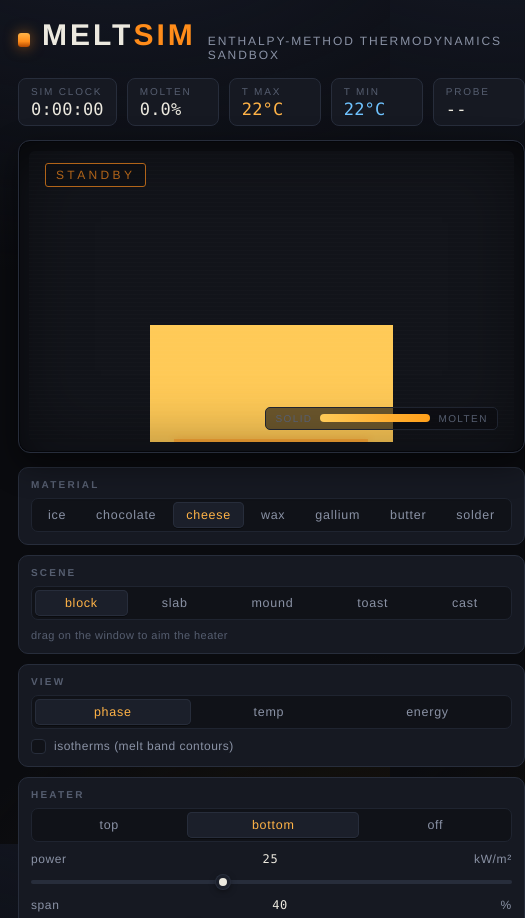
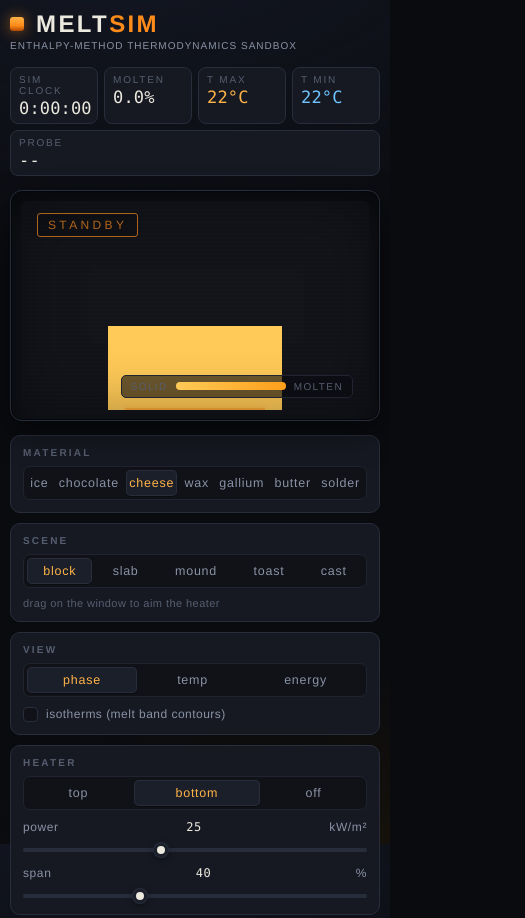
Before and after one commit to Leo-Y-Zhang/MeltSim, a website built with Vite: page index.html in a window 390 px wide. Shown: the top 918 px of the page, 525 px wide, since content can reach past the window. Built offline with nearby package versions, Linux system fonts and the light colour scheme.

Commit message:
1.0.2: the bench fits on phones
The five masthead readouts could not wrap, and grid items default to
min-width: auto, so on a phone they widened the whole page and the
controls rail ran off the right edge. Below 900px the readouts wrap and
every bench area can shrink; below 520px the masthead tightens. Layout
only: no physics change. lint, typecheck, 227 tests and the build pass;
checked at 390px and 1280px with no horizontal overflow.

```diff
--- a/package.json
+++ b/package.json
@@ -1,6 +1,6 @@
 {
   "name": "meltsim",
-  "version": "1.0.1",
+  "version": "1.0.2",
   "author": "Leo Y. Zhang",
   "private": true,
   "type": "module",
--- a/src/ui/style.css
+++ b/src/ui/style.css
@@ -471,4 +471,17 @@ kbd {
     grid-template-columns: 1fr;
     grid-template-areas: 'head' 'view' 'rail' 'foot';
   }
+  /* grid items default to min-width: auto, so one wide child widened the page */
+  .bench > * { min-width: 0; }
+  .readouts { flex-wrap: wrap; width: 100%; }
+  .readout { flex: 1 1 88px; min-width: 0; }
 }
+
+@media (max-width: 520px) {
+  body { padding: 10px; }
+  .brand { flex-wrap: wrap; row-gap: 2px; }
+  .brand h1 { font-size: 24px; }
+  .brand-sub { font-size: 10px; letter-spacing: 0.1em; }
+  .readouts { gap: 6px; }
+  .readout { padding: 6px 8px 5px; }
+}
```
Also changed, not shown: CHANGELOG.md.
